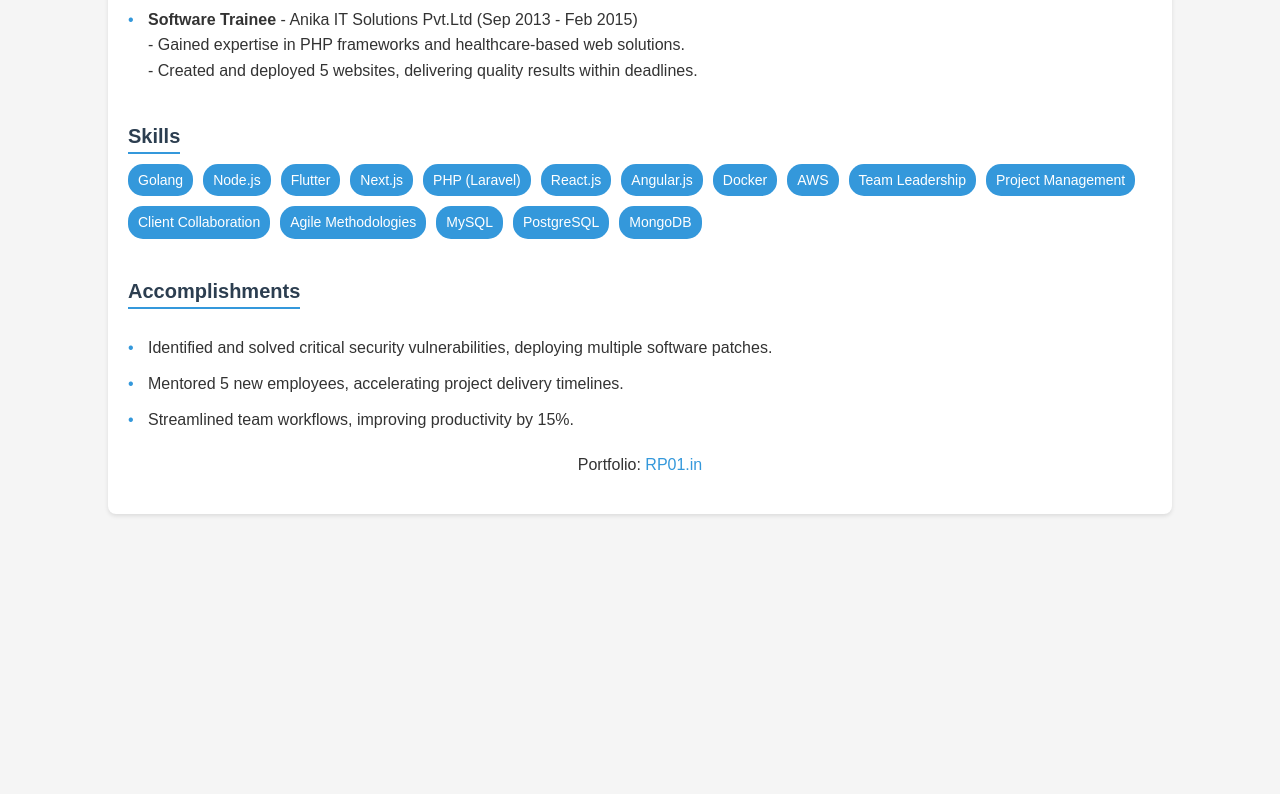
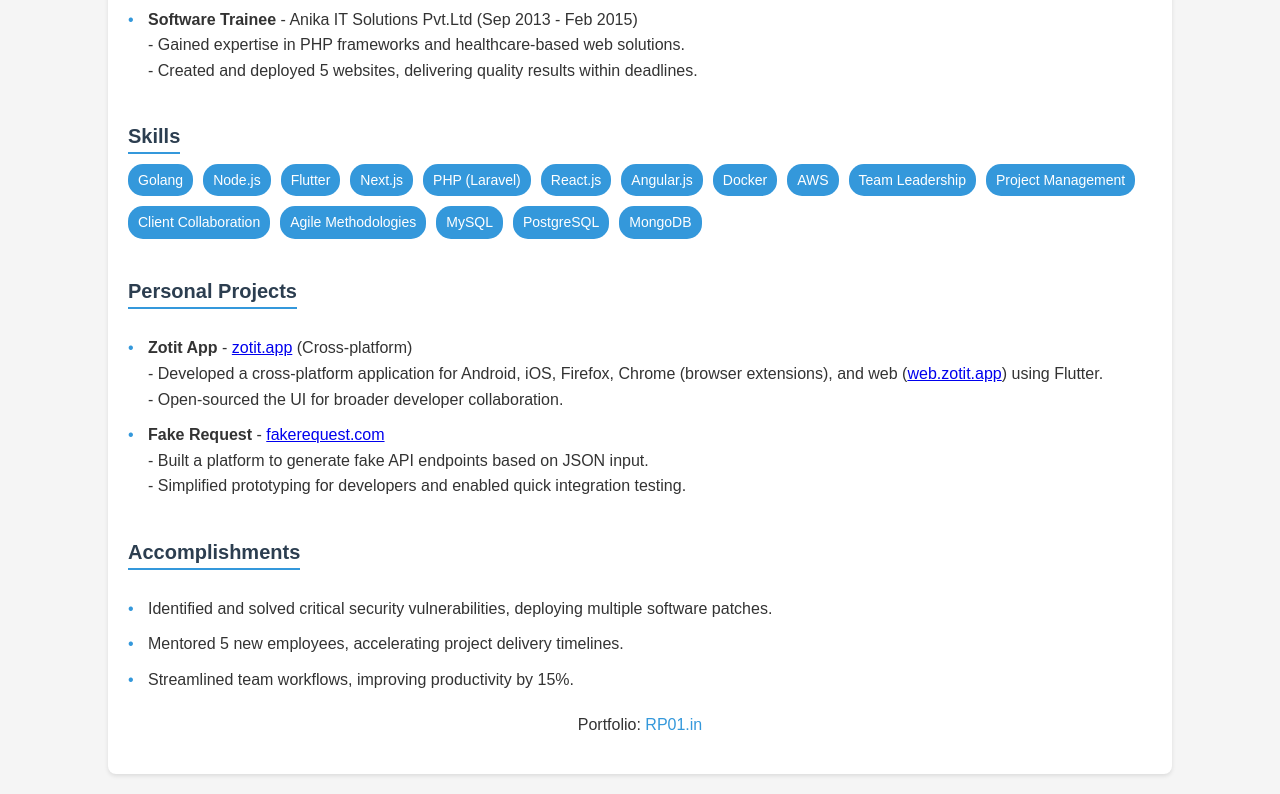
Before and after one commit to rp01/rp01.github.io, a plain HTML site: page index.html in a window 1280 px wide. Shown: the part 915-1709 px from the top of the page. Before the commit the page ends 1449 px from the top, so only its background shows below. Drawn offline with Linux system fonts and the light colour scheme.

Commit message:
Update index.html with personal projects

```diff
--- a/index.html
+++ b/index.html
@@ -154,6 +154,22 @@
         </div>
 
         <div class="section">
+            <h2>Personal Projects</h2>
+            <ul>
+                <li>
+                    <strong>Zotit App</strong> - <a href="https://zotit.app" target="_blank">zotit.app</a> (Cross-platform)<br>
+                    - Developed a cross-platform application for Android, iOS, Firefox, Chrome (browser extensions), and web (<a href="https://web.zotit.app" target="_blank">web.zotit.app</a>) using Flutter.<br>
+                    - Open-sourced the UI for broader developer collaboration.
+                </li>
+                <li>
+                    <strong>Fake Request</strong> - <a href="https://fakerequest.com" target="_blank">fakerequest.com</a><br>
+                    - Built a platform to generate fake API endpoints based on JSON input.<br>
+                    - Simplified prototyping for developers and enabled quick integration testing.
+                </li>
+            </ul>
+        </div>
+
+        <div class="section">
             <h2>Accomplishments</h2>
             <ul>
                 <li>Identified and solved critical security vulnerabilities, deploying multiple software patches.</li>
```
